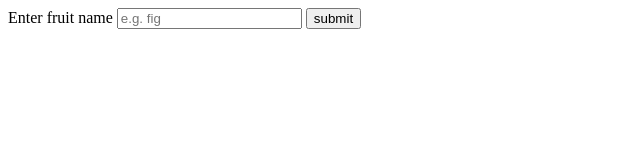
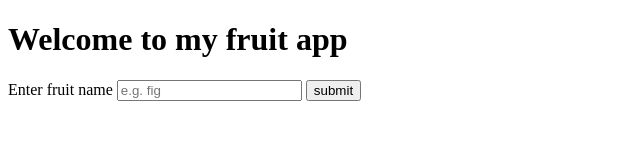
Before and after one commit to lisa-akadj/fruitSaladApp, a website: page index.html in a window 1280 px wide. Shown: the whole page, without its empty margins (0-640 px from the left). Drawn offline with Linux system fonts and the light colour scheme.

Commit message:
Added heading to html page

```diff
--- a/index.html
+++ b/index.html
@@ -7,6 +7,7 @@
     <title>Fruit Salad App</title>
 </head>
 <body>
+    <h1>Welcome to my fruit app</h1>
     <section id="inputSection">
         <form>
             <label for="fruitInput">Enter fruit name</label>
```
